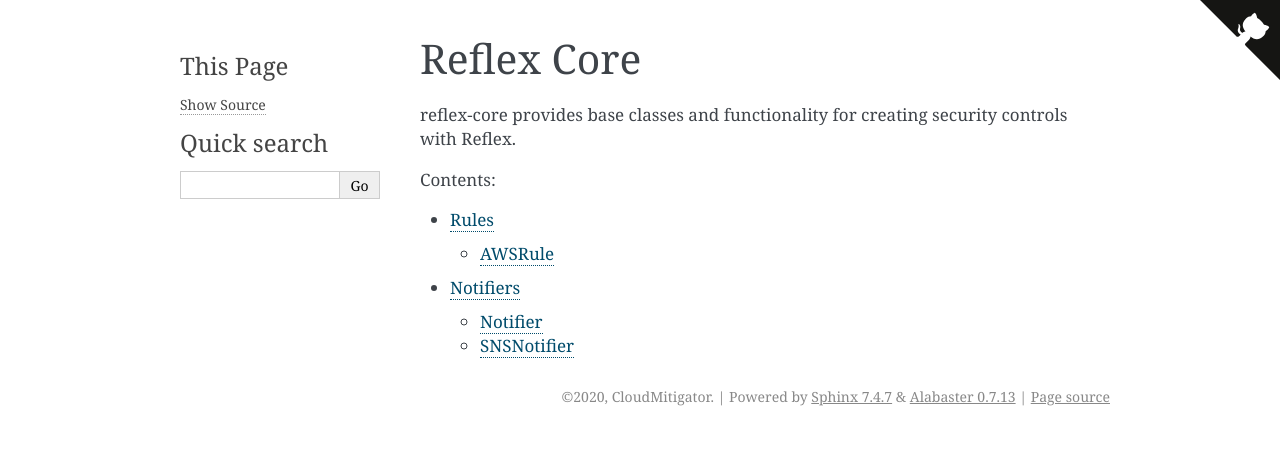
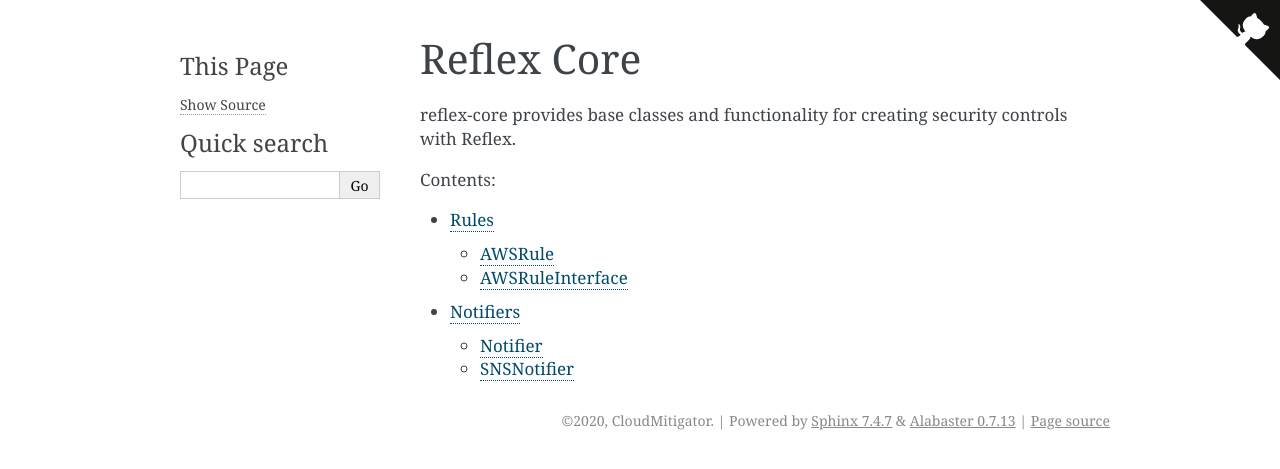
Before and after one commit to reflexivesecurity/reflex-core, a Sphinx documentation site: the page built from docs/index.rst, in a window 1280 px wide. Shown: the top 469 px of the page. Built offline with Sphinx 7.4.7, drawn with Linux system fonts in a browser that asks for light colours.

Commit message:
Add documentation for AWSRuleInterface (#37)

```diff
--- a/docs/rules.rst
+++ b/docs/rules.rst
@@ -9,3 +9,8 @@
 -------
 .. autoclass:: AWSRule
    :members:
+
+AWSRuleInterface
+-------
+.. autoclass:: AWSRuleInterface
+   :members:
```
